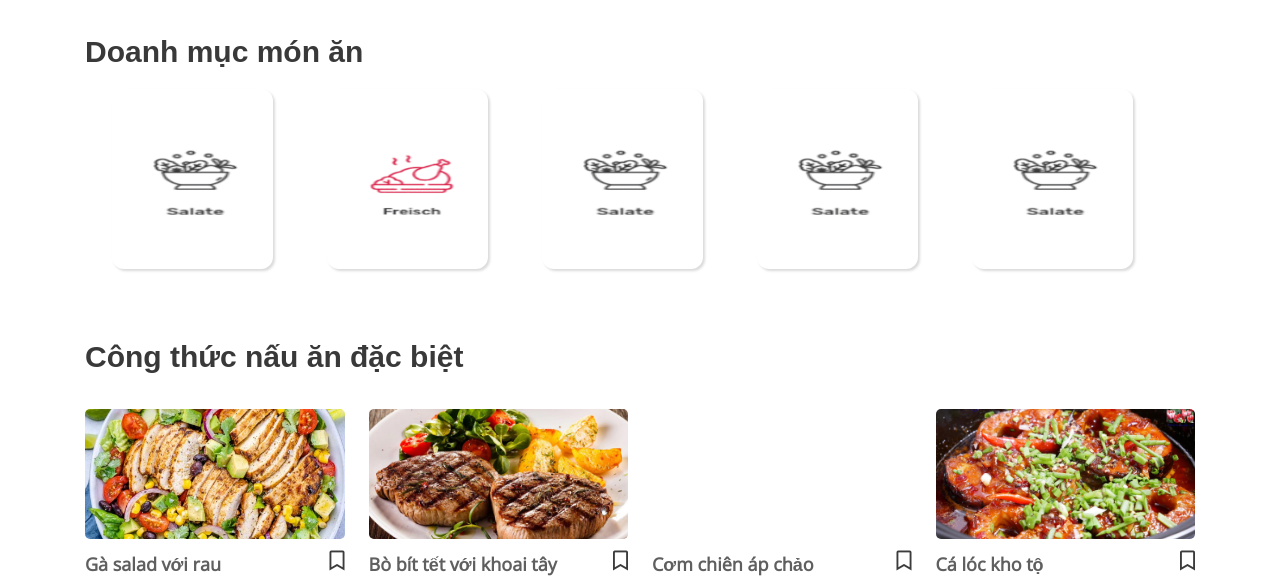
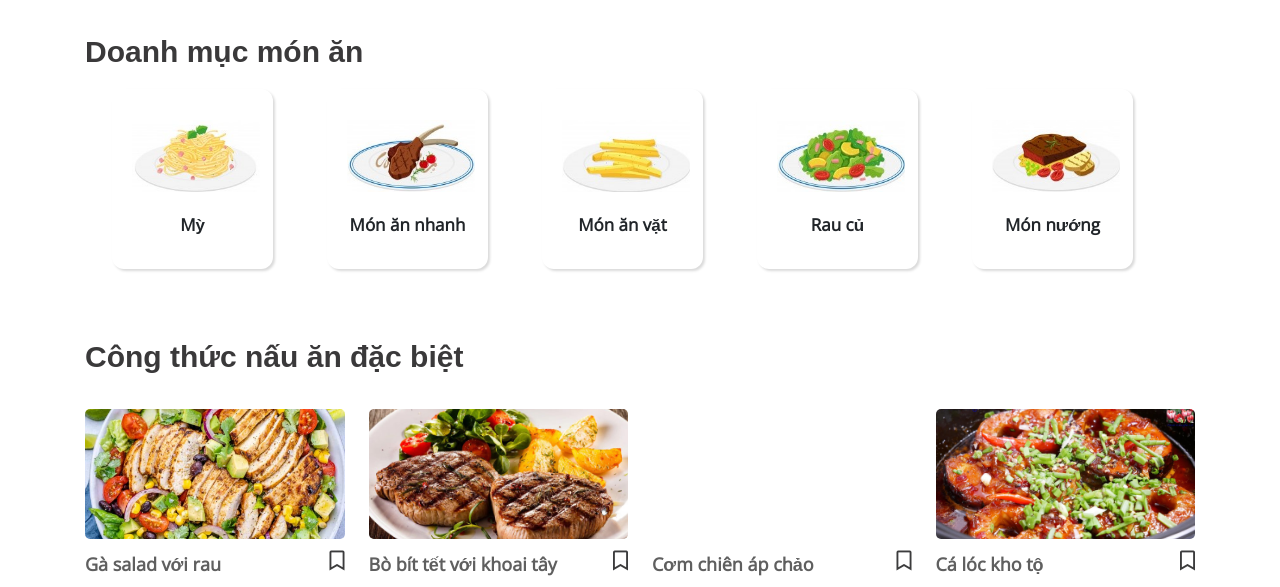
Before and after one commit to LuongThienPhuoc/foodaholic, a plain HTML site: page receiptdetail.html in a window 1280 px wide. Shown: the part 1800-2387 px from the top of the page. Drawn offline with nearby package versions, Linux system fonts and the light colour scheme.

Commit message:
fix some bug

```diff
--- a/assets/css/receipt.css
+++ b/assets/css/receipt.css
@@ -350,6 +350,11 @@
     box-shadow: rgba(100, 100, 111, 0.2) 0px 7px 29px 0px;
 }
 
+.type-div:hover {
+    cursor: pointer;
+    box-shadow: rgba(50, 50, 93, 0.25) 0px 50px 100px -20px, rgba(0, 0, 0, 0.3) 0px 30px 60px -30px;
+}
+
 .type-img {
     width: 128px;
     height: 72px;
--- a/receiptdetail.html
+++ b/receiptdetail.html
@@ -499,27 +499,32 @@
             <div class="row" style='margin-right: 0; margin-left: 0;'>
                 <li class="col l-2 m-4">
                     <div class="type-div">
-                        <img class="type-img" src="./assets/img/food-avatar/2.png" alt="">
+                        <img class="type-img" src="./assets/img/food-avatar/food-type/1.jpg" alt="">
+                        <span class="type-title">Mỳ</span>
                     </div>
                 </li>
                 <li class="col l-2 m-4">
                     <div class="type-div">
-                        <img class="type-img" src="./assets/img/food-avatar/3.png" alt="">
+                        <img class="type-img" src="./assets/img/food-avatar/food-type/2.jpg"  alt="">
+                        <span class="type-title">Món ăn nhanh</span>
                     </div>
                 </li>
                 <li class="col l-2 m-4">
                     <div class="type-div">
-                        <img class="type-img" src="./assets/img/food-avatar/2.png" alt="">
+                        <img class="type-img" src="./assets/img/food-avatar/food-type/3.jpg"  alt="">
+                        <span class="type-title">Món ăn vặt</span>
                     </div>
                 </li>
                 <li class="col l-2 m-4">
                     <div class="type-div">
-                        <img class="type-img" src="./assets/img/food-avatar/2.png" alt="">
+                        <img class="type-img" src="./assets/img/food-avatar/food-type/4.jpg"  alt="">
+                        <span class="type-title">Rau củ</span>
                     </div>
                 </li>
                 <li class="col l-2 m-4">
                     <div class="type-div">
-                        <img class="type-img" src="./assets/img/food-avatar/2.png" alt="">
+                        <img class="type-img" src="./assets/img/food-avatar/food-type/5.jpg"  alt="">
+                        <span class="type-title">Món nướng</span>
                     </div>
                 </li>
             </div>
```
Also changed, not shown: receipt.html (+1 -1 lines).
